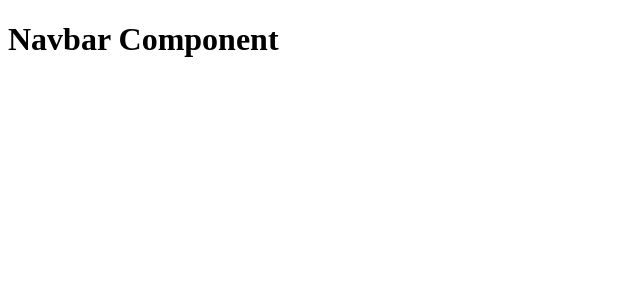
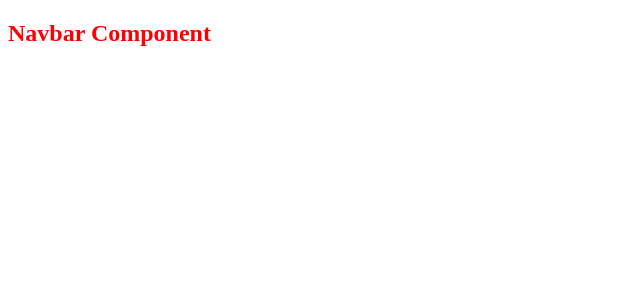
Before and after one commit to GlebTc/Portfolio, a React (Create React App) app: page / in a window 1280 px wide. Shown: the top 300 px of the page, without its empty margins (0-640 px from the left). Built offline with nearby package versions, Linux system fonts and the light colour scheme.

Commit message:
Completed setup to begin building navbar

```diff
--- a/package.json
+++ b/package.json
@@ -39,5 +39,9 @@
       "last 1 firefox version",
       "last 1 safari version"
     ]
+  },
+  "devDependencies": {
+    "node-sass": "^7.0.1",
+    "sass-loader": "^13.0.0"
   }
 }
--- a/src/App.tsx
+++ b/src/App.tsx
@@ -1,5 +1,6 @@
 import React from 'react';
 import NavBar from "./components/NavBar"
+
 
 function App() {
   return (
--- a/src/components/NavBar.tsx
+++ b/src/components/NavBar.tsx
@@ -2,7 +2,10 @@ import React from "react";
 
 const NavBar: React.FC = () => {
     return(
-        <h1>Navbar Component</h1>
+        <nav className="nav__container">
+            <h1>Navbar Component</h1>
+        </nav>
+
     )
 }
 
--- a/src/index.tsx
+++ b/src/index.tsx
@@ -1,6 +1,7 @@
 import React from 'react';
 import ReactDOM from 'react-dom/client';
 import App from './App';
+import './sass/main.scss'
 
 
 const root = ReactDOM.createRoot(document.getElementById('root') as HTMLElement);
--- /dev/null
+++ b/src/sass/components/_navbar.scss
@@ -0,0 +1,3 @@
+.nav__container {
+    color: red;
+}
--- /dev/null
+++ b/src/sass/main.scss
@@ -0,0 +1 @@
+@import './components/navbar'
```
Also changed, not shown: 1 other file (tests, documents, lock files or other folders).
